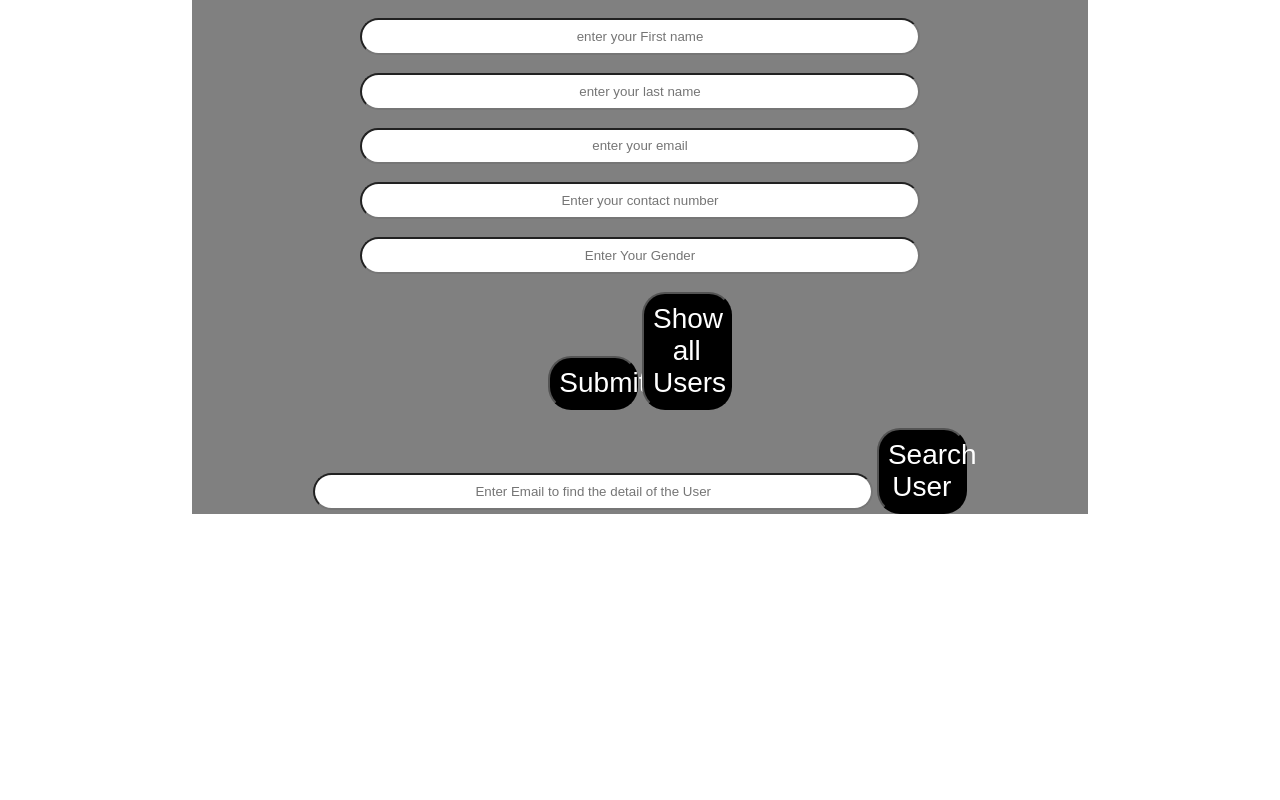
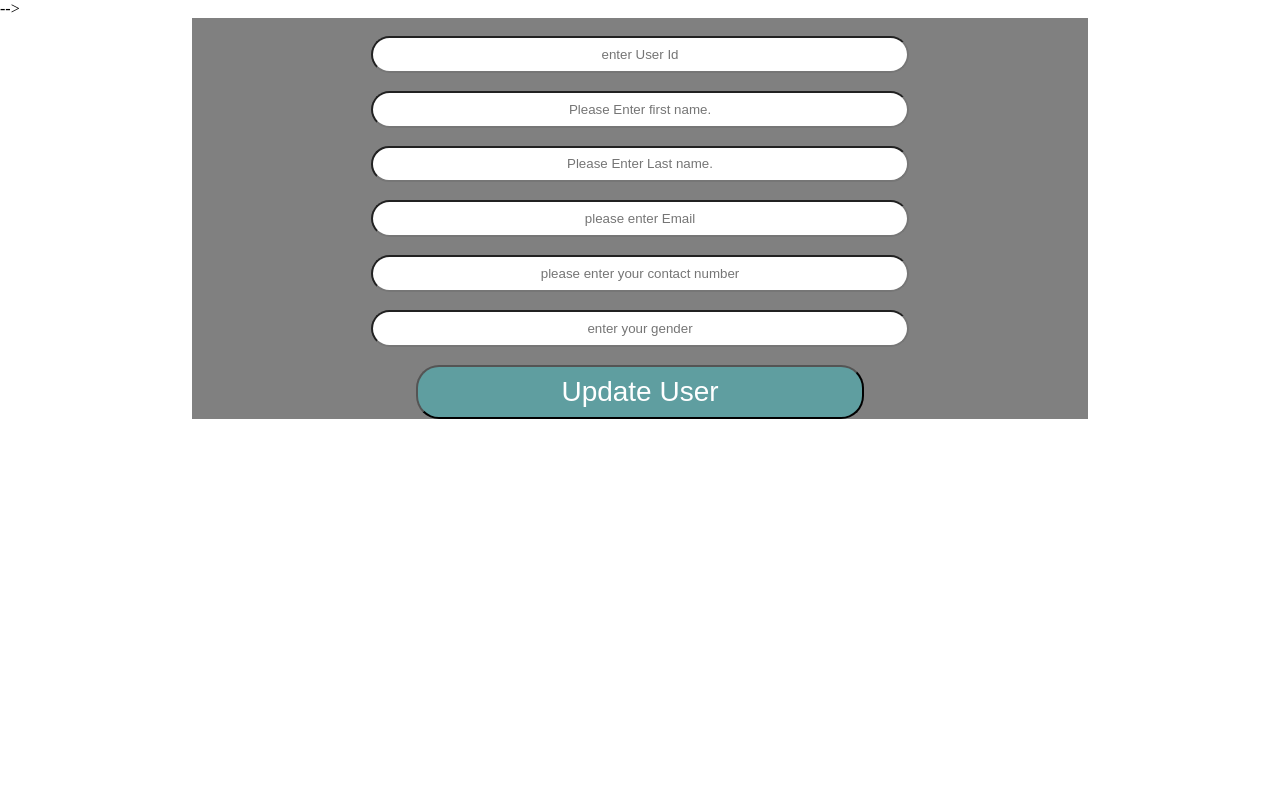
Before and after one commit to Sarav-Netz/PHPlearning, a PHP site: page /TrialPhp/index.html in a window 1280 px wide. Run offline with PHP 8.4, Linux system fonts and the light colour scheme.

Commit message:
Add files via upload
CRUD on CSV.

```diff
--- a/data.csv
+++ b/data.csv
@@ -1,4 +1,5 @@
 "User Id","First Name","Last Name",Email,Phone,Gender
-1001,saravjeet,singh,ss@ss,8765,Male
 1002,Harjeet,Singh,hh@ss,5567,Male
 1003,vikas,vikas,vv@vv,3535,Male
+1001,name,name,name@name,6544,name
+1004,monkey,singh,monkey@singh,87765,male
--- a/index.html
+++ b/index.html
@@ -1,4 +1,4 @@
-<!DOCTYPE html>
+<!-- <!DOCTYPE html>
 <html lang="en">
 
 <head>
@@ -62,11 +62,66 @@
         <button name="submit" onclick="toggleForm">Submit</button>
         <button name="showUsers" onclick="toggleForm()">Show all Users</button>
     </form>
-    <!-- <span style="font-size:x-large;background-color: rgb(33, 147, 223);color: rgb(11, 90, 44);text-align: center; margin:auto;min-width: 30px;">OR</span> -->
-    <form action="" method="GET">
+ <span style="font-size:x-large;background-color: rgb(33, 147, 223);color: rgb(11, 90, 44);text-align: center; margin:auto;min-width: 30px;">OR</span> -->
+    <!-- <form action="" method="GET">
         <input type="text" name="searchingEmail" id="searchingEmail" placeholder="Enter Email to find the detail of the User">
         <button neme="searchUser">Search User</button>
     </form>
 </body>
 
+</html> --> -->
+
+<!DOCTYPE html>
+<html lang="en">
+<head>
+    <meta charset="UTF-8">
+    <meta http-equiv="X-UA-Compatible" content="IE=edge">
+    <meta name="viewport" content="width=device-width, initial-scale=1.0">
+    <title>Update Data</title>
+    <style>
+        * {
+            margin: 0;
+        }
+
+        form {
+            text-align: center;
+            background-color: gray;
+            color: white;
+            margin: auto;
+            max-width: 70%;
+
+        }
+
+        input {
+            width: 60%;
+            margin-top: 2%;
+            padding: 1%;
+            border-radius: 23px;
+            text-align: center;
+        }
+
+        button {
+            width: 10%;
+            margin-top: 2%;
+            background-color: black;
+            padding: 1%;
+            border-radius: 23px;
+            text-align: center;
+            color: white;
+            font-size: 28px;
+
+        }
+    </style>
+</head>
+<body>
+    <form action="update.php" method="POST" autocomplete="off">
+        <input type="text" name="userId" id="userId" placeholder="enter User Id">
+        <input type="text" name="firstName" id="firstName" placeholder="Please Enter first name.">
+        <input type="text" name="lastName" id="lastName" placeholder="Please Enter Last name.">
+        <input type="text" name="email" id="email" placeholder="please enter Email">
+        <input type="phone" name="phone" id="phone" placeholder="please enter your contact number">
+        <input type="text" name="gender" id="gender" placeholder="enter your gender"><br />
+        <button name="updateUser" style="background-color: cadetblue;width:50%" >Update User</button>
+    </form>
+</body>
 </html>
```
Also changed, not shown: index.php (+42 -44 lines), update.php (added, +51 -0 lines), 1 other file.
